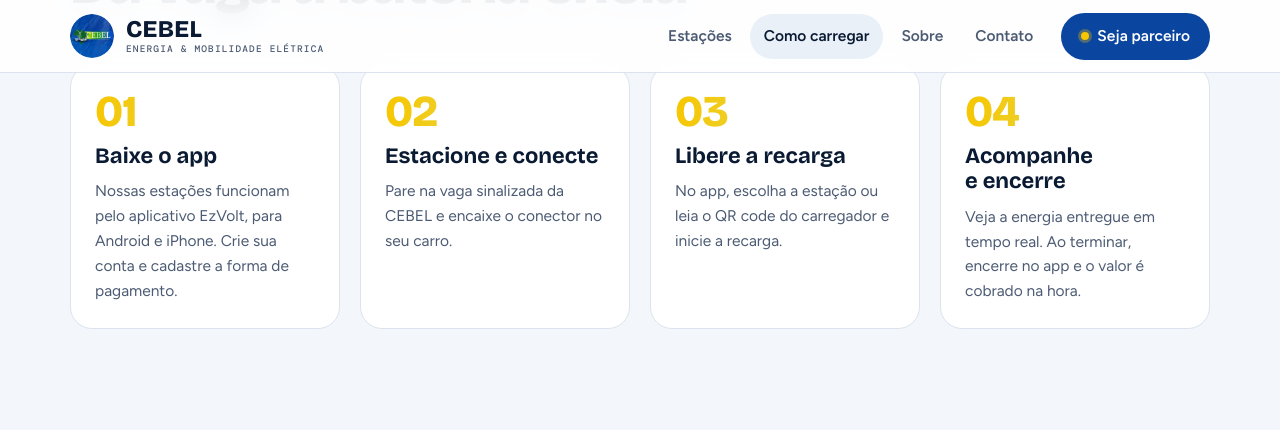
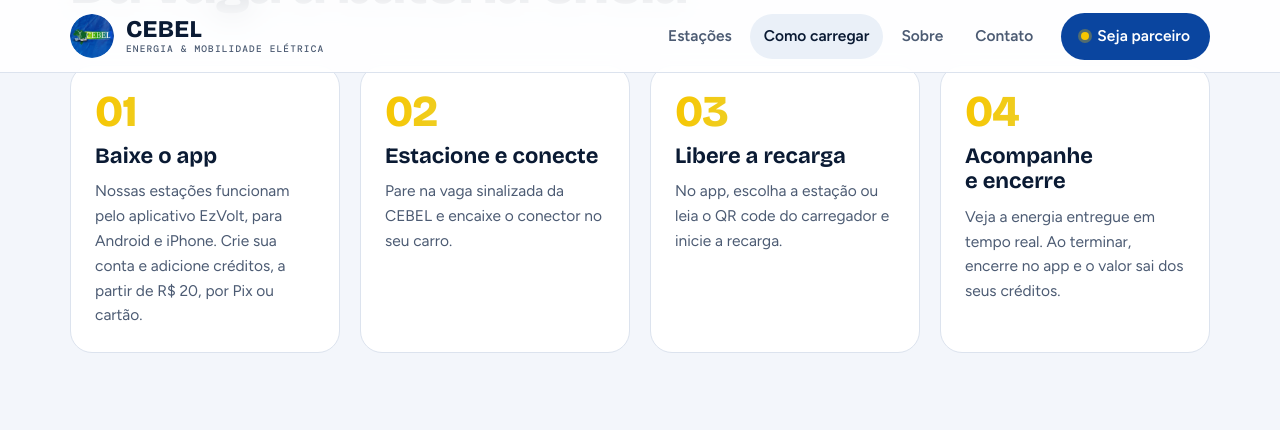
Before and after one commit to cebeleletropostos-hub/cebel-site, a Jekyll site: the page built from motoristas/index.html, in a window 1280 px wide and 1400 px high, scrolled down 752 px. Shown: the top 430 px of the window. Built offline with Jekyll 4.4.1, drawn with Linux system fonts in a browser that asks for light colours; some of the changed text lies outside the part shown.

Commit message:
Adiciona vídeo da estação de Itaguaí e ajusta o passo a passo do app EzVolt
Co-Authored-By: Claude Opus 5.5 <noreply@anthropic.com>
Claude-Session: https://claude.ai/code/session_011jRECBtZ6tWsb64TWRoDVz

```diff
--- /dev/null
+++ b/_includes/reel.html
@@ -0,0 +1,19 @@
+<section class="flush-top" id="video">
+  <div class="wrap">
+    <div class="reel-grid">
+      <div class="reel">
+        <video id="reel-video" src="{{ '/assets/video/itaguai.mp4' | relative_url }}" poster="{{ '/assets/video/itaguai-poster.jpg' | relative_url }}" autoplay muted loop playsinline preload="metadata" aria-label="Vídeo mostrando a estação CEBEL na Smart Fit Itaguaí e como carregar pelo app EzVolt"></video>
+        <button class="reel-sound" type="button" aria-pressed="false">Ativar som</button>
+      </div>
+      <div class="reel-copy">
+        <p class="eyebrow">Veja na prática</p>
+        <h2 class="h-lg">Itaguaí, <span class="swash">do jeito que é.</span></h2>
+        <p class="lead">Um tour pela nossa estação na Smart Fit Itaguaí: a vaga, o carregador e como liberar a recarga pelo aplicativo EzVolt, com créditos por Pix ou cartão.</p>
+        <div class="hero-actions">
+          <a class="btn azul" href="{{ '/estacoes/' | relative_url }}#itaguai">Como chegar {% include icons.html i="arrow" %}</a>
+          {% if include.parceiro %}<a class="btn linha" href="{{ '/parceiros/' | relative_url }}">Quero uma no meu negócio</a>{% else %}<a class="btn linha" href="{{ '/motoristas/' | relative_url }}">Passo a passo</a>{% endif %}
+        </div>
+      </div>
+    </div>
+  </div>
+</section>
--- a/assets/css/site.css
+++ b/assets/css/site.css
@@ -394,3 +394,13 @@ form.wa textarea{min-height:110px;resize:vertical}
 .hero-grid > *,.parceiro-grid > *,.two-col > *,.contact-grid > *{min-width:0}
 @media (max-width:420px){.eyebrow{font-size:11px;letter-spacing:.1em}}
 @media (max-width:420px){.h-xl{font-size:10.6vw}.h-lg{font-size:9vw}}
+
+/* vídeo vertical (reel) */
+.reel-grid{display:grid;grid-template-columns:auto 1fr;gap:clamp(32px,6vw,88px);align-items:center}
+.reel-grid > *{min-width:0}
+.reel{position:relative;width:min(340px,80vw);aspect-ratio:9/16;max-width:100%;border-radius:36px;overflow:hidden;background:var(--marinho);box-shadow:0 0 0 8px var(--surface),0 0 0 9px var(--line),0 40px 80px -30px rgba(6,26,63,.55)}
+.reel video{width:100%;height:100%;object-fit:cover;display:block}
+.reel-sound{position:absolute;right:14px;bottom:14px;border:0;border-radius:999px;padding:9px 14px;font:700 13.5px var(--body);background:rgba(6,26,63,.75);color:#fff;cursor:pointer;backdrop-filter:blur(8px);-webkit-backdrop-filter:blur(8px)}
+.reel-sound[aria-pressed="true"]{background:var(--amarelo);color:var(--sol-ink)}
+.reel-copy{display:grid;gap:18px;align-content:center}
+@media (max-width:820px){.reel-grid{grid-template-columns:1fr;justify-items:center}.reel-copy{justify-items:start;width:100%}}
--- a/assets/js/site.js
+++ b/assets/js/site.js
@@ -93,6 +93,18 @@
     setInterval(tick, 900);
   }
 
+  // Vídeo: som ligado/desligado e pausa para quem prefere menos movimento
+  var reel = $("#reel-video"), snd = $(".reel-sound");
+  if (reel && snd) {
+    if (matchMedia("(prefers-reduced-motion: reduce)").matches) { reel.removeAttribute("autoplay"); reel.pause(); reel.controls = true; }
+    snd.addEventListener("click", function () {
+      reel.muted = !reel.muted;
+      if (!reel.muted) { reel.currentTime = 0; reel.play(); }
+      snd.setAttribute("aria-pressed", reel.muted ? "false" : "true");
+      snd.textContent = reel.muted ? "Ativar som" : "Som ativado";
+    });
+  }
+
   // Filtro de estações
   var filters = $(".filters");
   if (filters) {
--- a/index.html
+++ b/index.html
@@ -65,6 +65,8 @@ layout: default
   </div>
 </section>
 
+{% include reel.html parceiro=true %}
+
 <section class="flush-top">
   <div class="wrap">
     <div class="parceiro-band dark agua">
--- a/motoristas/index.html
+++ b/motoristas/index.html
@@ -21,13 +21,15 @@ descricao: Como carregar seu carro elétrico numa estação CEBEL. Preço, aplic
       <h2 class="h-lg">Da vaga à bateria cheia</h2>
     </div>
     <ol class="steps">
-      <li><h3>Baixe o app</h3><p>Nossas estações funcionam pelo aplicativo EzVolt, para Android e iPhone. Crie sua conta e cadastre a forma de pagamento.</p></li>
+      <li><h3>Baixe o app</h3><p>Nossas estações funcionam pelo aplicativo EzVolt, para Android e iPhone. Crie sua conta e adicione créditos, a partir de R$ 20, por Pix ou cartão.</p></li>
       <li><h3>Estacione e conecte</h3><p>Pare na vaga sinalizada da CEBEL e encaixe o conector no seu carro.</p></li>
       <li><h3>Libere a recarga</h3><p>No app, escolha a estação ou leia o QR code do carregador e inicie a recarga.</p></li>
-      <li><h3>Acompanhe e encerre</h3><p>Veja a energia entregue em tempo real. Ao terminar, encerre no app e o valor é cobrado na hora.</p></li>
+      <li><h3>Acompanhe e encerre</h3><p>Veja a energia entregue em tempo real. Ao terminar, encerre no app e o valor sai dos seus créditos.</p></li>
     </ol>
   </div>
 </section>
+
+{% include reel.html %}
 
 <section class="flush-top">
   <div class="wrap">
@@ -36,7 +38,7 @@ descricao: Como carregar seu carro elétrico numa estação CEBEL. Preço, aplic
       <ul>
         <li><span class="check">{% include icons.html i="check" %}</span>Um carro médio recebe de 15 a 30 kWh numa parada: algo entre R$ 30 e R$ 60.</li>
         <li><span class="check">{% include icons.html i="check" %}</span>Sem taxa de ociosidade. Mas libere a vaga ao terminar, para o próximo motorista.</li>
-        <li><span class="check">{% include icons.html i="check" %}</span>Mesmo preço em todas as estações da rede.</li>
+        <li><span class="check">{% include icons.html i="check" %}</span>Créditos no app a partir de R$ 20, por Pix ou cartão. Mesmo preço em toda a rede.</li>
       </ul>
     </div>
   </div>
```
Also changed, not shown: CLAUDE.md (+2 -0 lines), assets/video/itaguai-poster.jpg (added), 1 other file.
